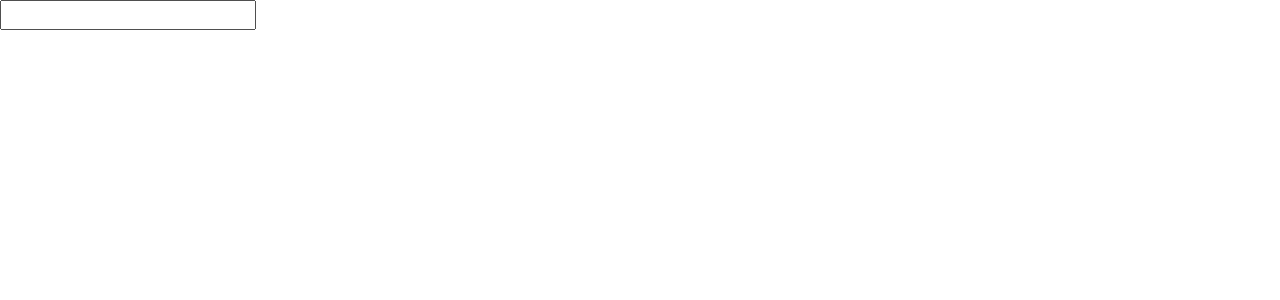
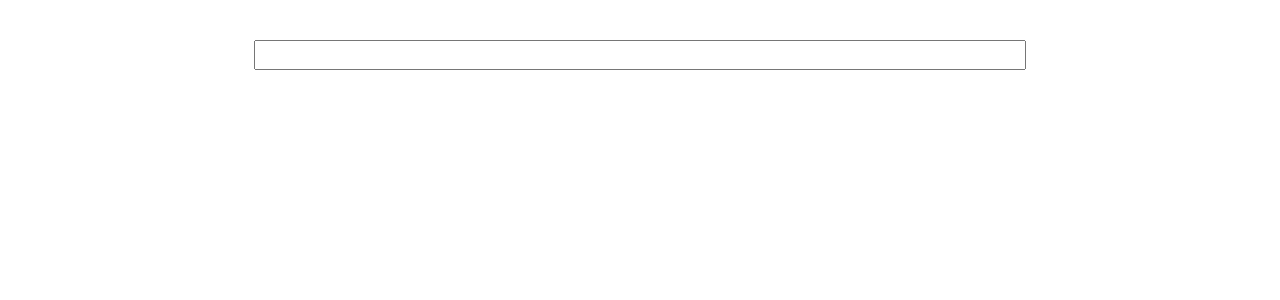
Before and after one commit to Romson/Vidstemplate, a Vue app: page / in a window 1280 px wide. Shown: the top 300 px of the page. Built offline with nearby package versions, Linux system fonts and the light colour scheme.

Commit message:
committed

```diff
--- a/package.json
+++ b/package.json
@@ -19,7 +19,10 @@
     "babel-eslint": "^10.0.1",
     "eslint": "^5.16.0",
     "eslint-plugin-vue": "^5.0.0",
-    "vue-template-compiler": "^2.6.10"
+    "node-sass": "^4.12.0",
+    "sass-loader": "^7.1.0",
+    "vue-template-compiler": "^2.6.10",
+    "webpack": "^4.38.0"
   },
   "eslintConfig": {
     "root": true,
--- a/src/App.vue
+++ b/src/App.vue
@@ -1,5 +1,5 @@
 <template>
-  <div>
+  <div class="container">
     <!-- v-on: for $emit event. Shorthand syntax @ -->
     <SearchBar @termChange="onTermChange"></SearchBar>
 
--- a/src/components/SearchBar.vue
+++ b/src/components/SearchBar.vue
@@ -17,6 +17,13 @@ export default {
 }
 </script>
 
-<style>
+<style lang="scss" scoped>
+    div {
+        text-align: center;
+        margin: 40px;
 
+        input {
+            width: 75%;
+        }
+    }
 </style>
--- a/src/components/VideoList.vue
+++ b/src/components/VideoList.vue
@@ -1,5 +1,5 @@
 <template>
-  <ul>
+  <ul class="list-group">
     <!-- v-for -> for every "item" in "videosToShow" array, make 1 video component -->
     <!-- v-bind -> "video", name of the prop we want to show/use inside the child.  : -->
     <!-- v-bind -> "key", is used whenever our list is updated. Enhances the performance of rerendering our list of items. -->
--- a/src/components/VideoListItem.vue
+++ b/src/components/VideoListItem.vue
@@ -1,10 +1,18 @@
 <template>
-  <li>{{ video.snippet.title }}</li>
+  <li class="list-group-item">
+    <img :src="thumbnailUrl" />
+    {{ video.snippet.title }}
+  </li>
 </template>
 
 <script>
 export default {
   name: "VideoListItem",
-  props: ["video"]
+  props: ["video"],
+  computed: {
+    thumbnailUrl() {
+      return this.video.snippet.thumbnails.default.url;
+    }
+  }
 };
 </script>
```
Also changed, not shown: 1 other file (tests, documents, lock files or other folders).
